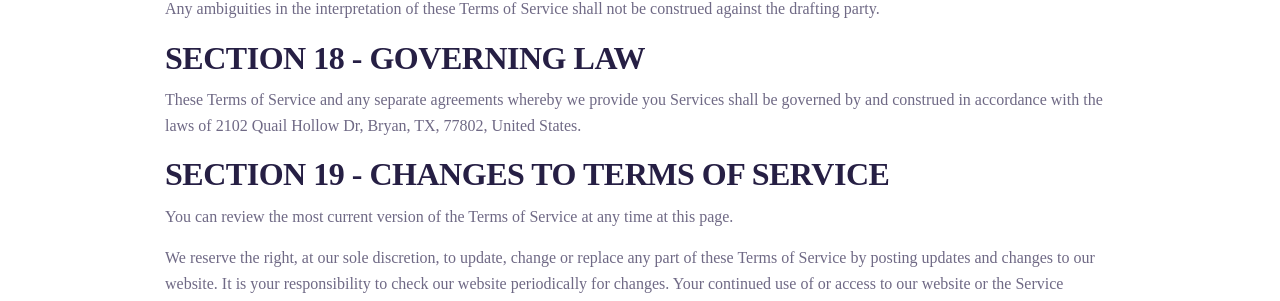
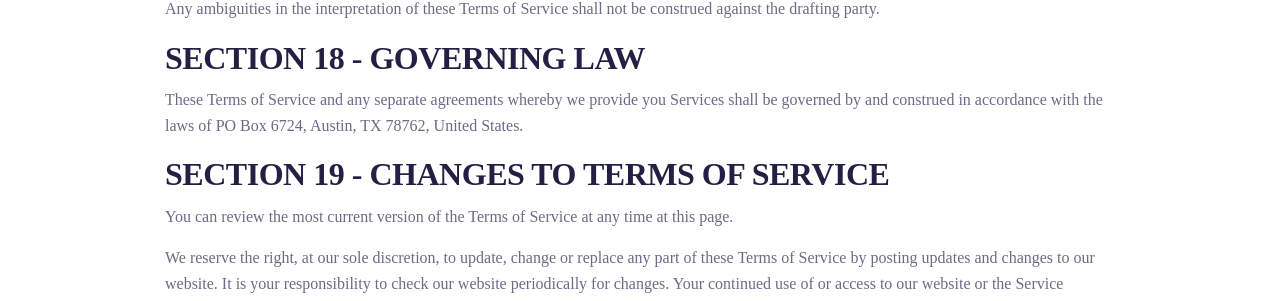
Before and after one commit to ObjectifGroup/worstdayyet.com, a Jekyll site: the page built from terms.md, in a window 1280 px wide and 900 px high, scrolled down 5466 px. Shown: the part 333-634 px from the top of the window. Built offline with Jekyll 4.4.1, drawn with Linux system fonts in a browser that asks for light colours; nearby versions of some CDN libraries; some web fonts are replaced.

Commit message:
Correct errors on legal pages

```diff
--- a/_layouts/default.html
+++ b/_layouts/default.html
@@ -53,8 +53,8 @@
               <div class="">
                 <ul class="list-inline">
                   <li class="list-inline-item">© {{ site.time | date: '%Y' }} Social Contract</li>
-                  <li class="list-inline-item"><a href="{{ terms | absolute_url }}" class="text-reset">Terms and Conditions</a></li>
-                  <li class="list-inline-item"><a href="{{ privacy | absolute_url }}" class="text-reset">Privacy Policy</a></li>
+                  <li class="list-inline-item"><a href="{{ 'terms' | absolute_url }}" class="text-reset">Terms and Conditions</a></li>
+                  <li class="list-inline-item"><a href="{{ 'privacy' | absolute_url }}" class="text-reset">Privacy Policy</a></li>
                 </ul>
               </div>
             </div>
--- a/terms.md
+++ b/terms.md
@@ -165,7 +165,7 @@
 
 ## SECTION 18 - GOVERNING LAW
 
-These Terms of Service and any separate agreements whereby we provide you Services shall be governed by and construed in accordance with the laws of 2102 Quail Hollow Dr, Bryan, TX, 77802, United States.
+These Terms of Service and any separate agreements whereby we provide you Services shall be governed by and construed in accordance with the laws of PO Box 6724, Austin, TX 78762, United States.
 
 
 ## SECTION 19 - CHANGES TO TERMS OF SERVICE
```
Also changed, not shown: privacy.md (+2 -2 lines).
